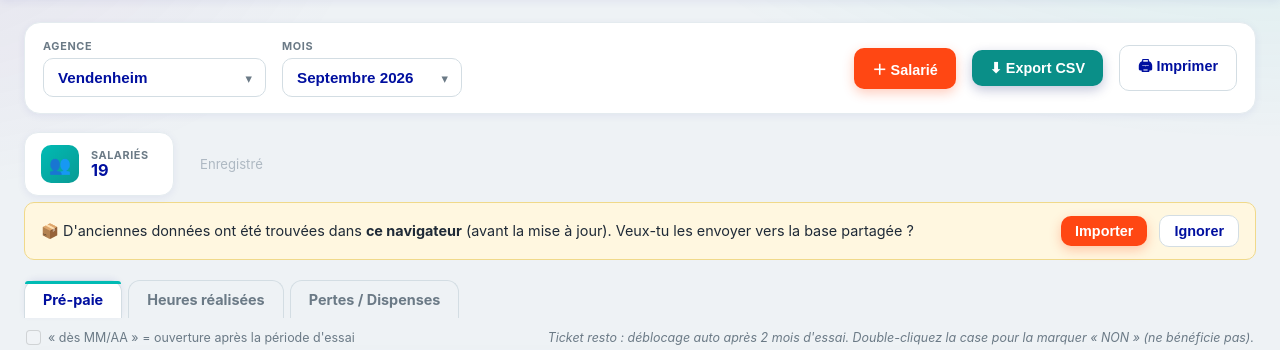
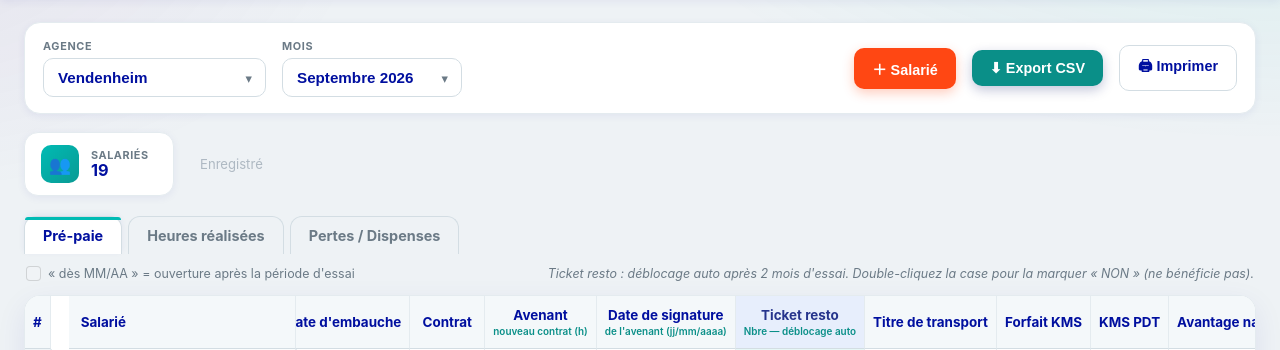
Before and after one commit to leagoetz68-rgb/aidaux-prepaie, a Flask app: page / in a window 1280 px wide. Shown: the part 78-428 px from the top of the page. Run offline with Flask 3, Linux system fonts and the light colour scheme; the visitor is signed in with stand-in values (Sample User, id 1); some libraries are stand-ins or nearby versions.

Commit message:
Corrige la bannière d import qui restait toujours affichée (bouton non branché)

```diff
--- a/templates/index.html
+++ b/templates/index.html
@@ -376,7 +376,7 @@
       <span id="syncStatus" style="align-self:center; margin-left:14px; font-size:.82rem; color:#7a8a99;"></span>
     </div>
 
-    <div id="importBanner" style="display:none; margin:0 0 14px; padding:12px 16px; background:#fff7e0; border:1px solid #f0d98a; border-radius:10px; font-size:.9rem; display:flex; align-items:center; gap:12px; flex-wrap:wrap;">
+    <div id="importBanner" style="display:none; margin:0 0 14px; padding:12px 16px; background:#fff7e0; border:1px solid #f0d98a; border-radius:10px; font-size:.9rem; align-items:center; gap:12px; flex-wrap:wrap;">
       <span style="flex:1; min-width:220px;">📦 D'anciennes données ont été trouvées dans <b>ce navigateur</b> (avant la mise à jour). Veux-tu les envoyer vers la base partagée ?</span>
       <button class="btn" id="importOldData" style="padding:7px 14px;">Importer</button>
       <button class="btn ghost" id="dismissImport" style="padding:7px 14px;">Ignorer</button>
```
